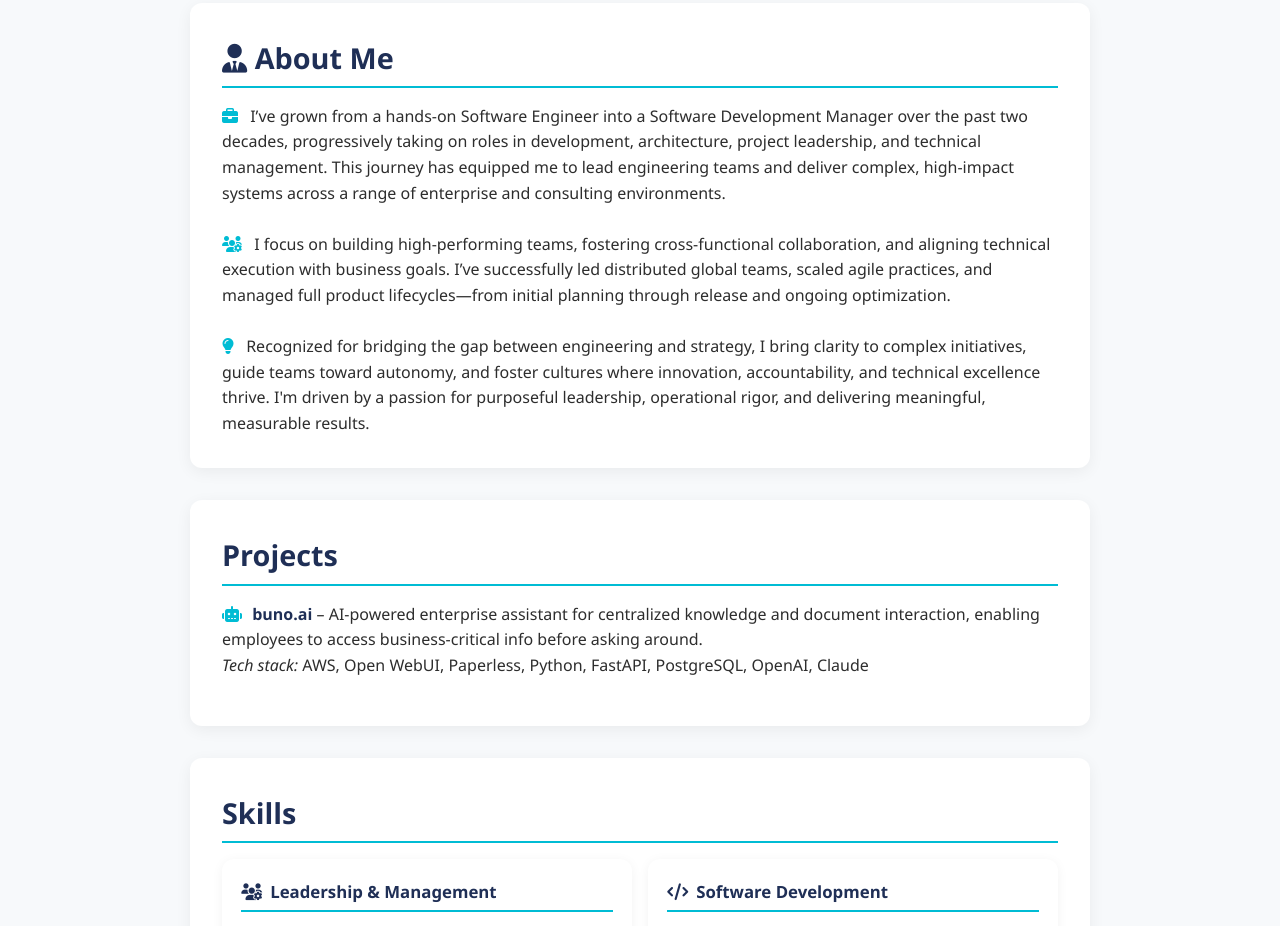
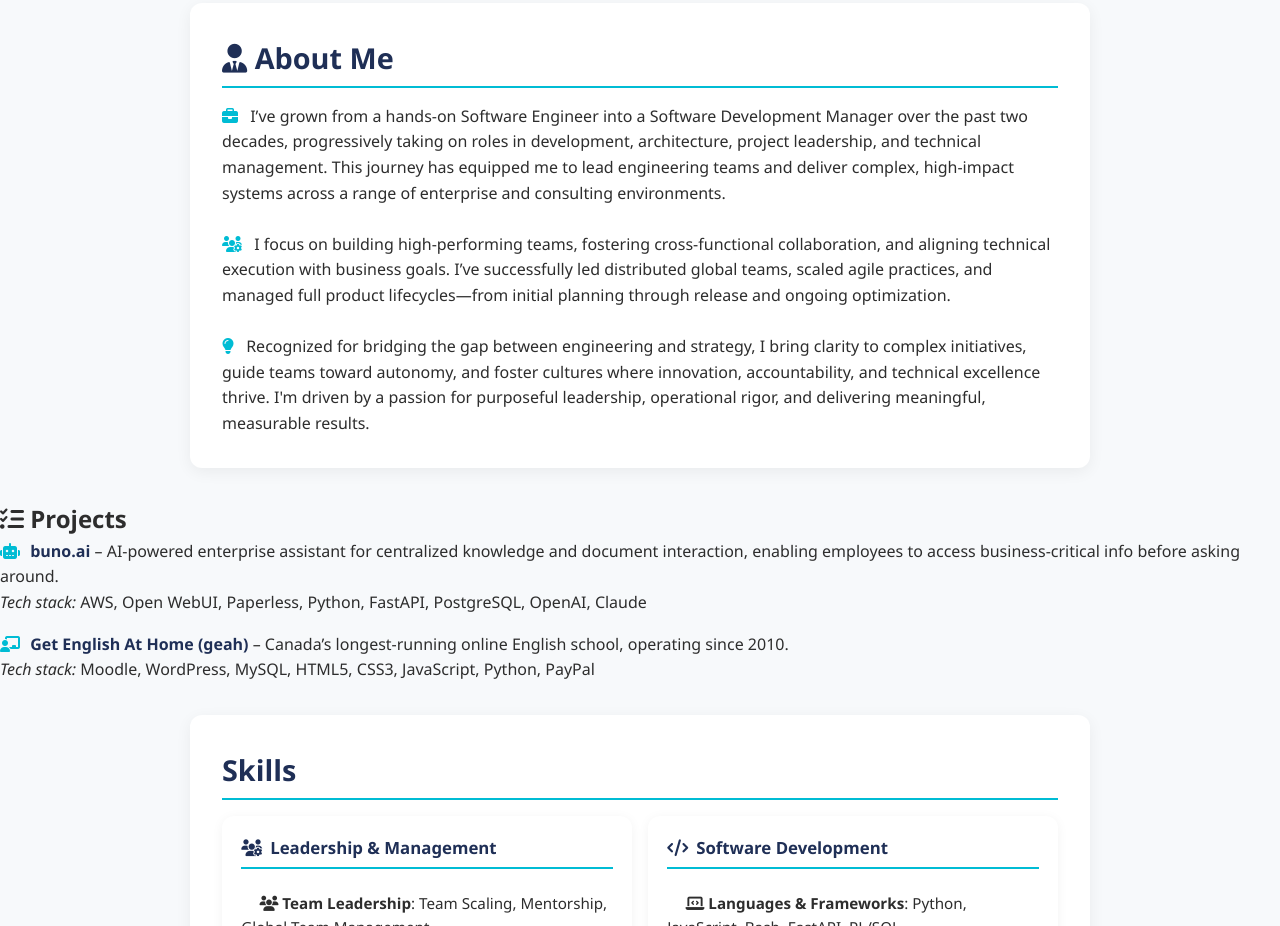
Before and after one commit to Pandurski/portfolio, a plain HTML site: page index.html in a window 1280 px wide. Shown: the part 392-1318 px from the top of the page. Drawn offline with Linux system fonts and the light colour scheme.

Commit message:
changed structure and added artifacts

```diff
--- a/index.html
+++ b/index.html
@@ -280,8 +280,7 @@
     </section>
 
 
-    <section id="projects">
-        <h2>Projects</h2>
+    <h2 class="section-heading"><i class="fas fa-tasks"></i> Projects</h2>
         <ul>
             <li>
                 <i class="fa-solid fa-robot" style="color: var(--accent-color); margin-right: 6px;"></i>
@@ -292,6 +291,13 @@
                 <br />
                 <em>Tech stack:</em> AWS, Open WebUI, Paperless, Python, FastAPI, PostgreSQL, OpenAI, Claude
             </li>
+            <li>
+                <i class="fa-solid fa-chalkboard-user" style="color: var(--accent-color); margin-right: 6px;"></i>
+                <strong><a href="https://getenglishathome.com" target="_blank"
+                    style="color: var(--primary-color); text-decoration: none;">Get English At Home (geah)</a></strong> – Canada’s longest-running online English school, operating since 2010.
+                <br />
+                <em>Tech stack:</em> Moodle, WordPress, MySQL, HTML5, CSS3, JavaScript, Python, PayPal
+              </li>
         </ul>
     </section>
 
```
